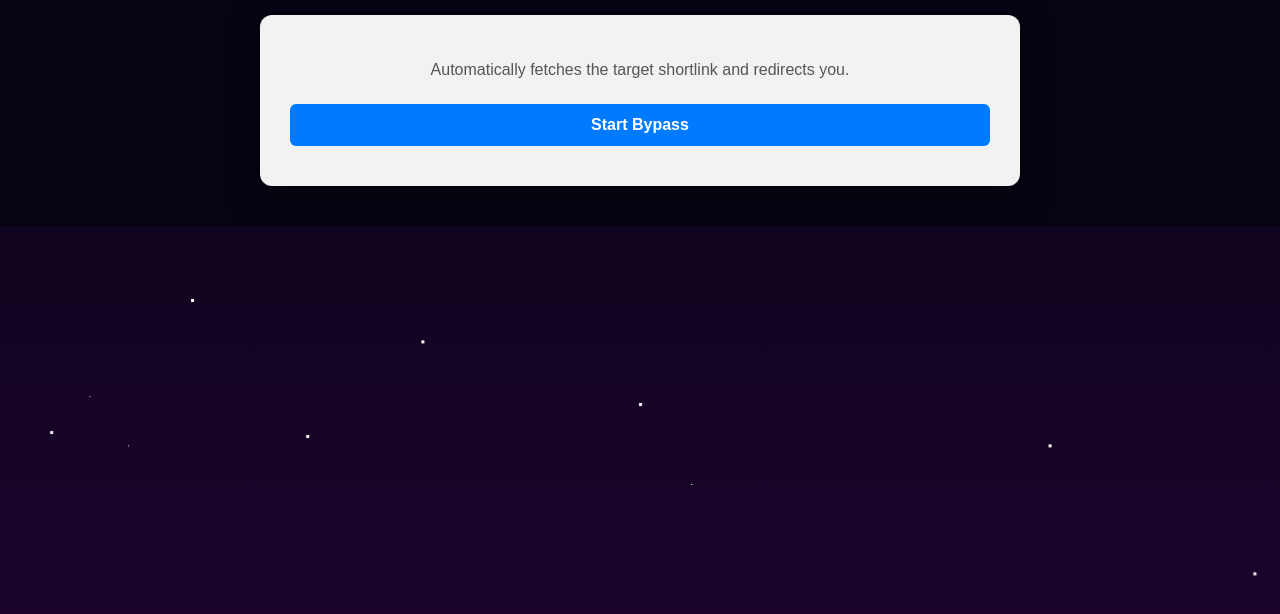
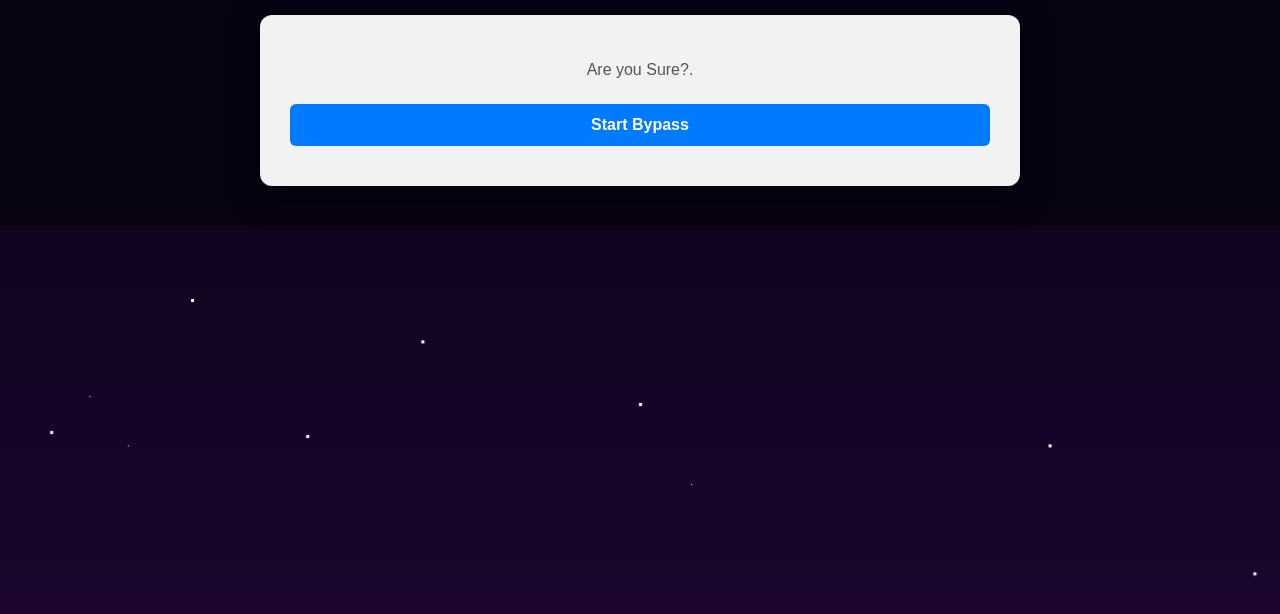
Before and after one commit to eoftisreal/ByEazy, a website: page public/index.html in a window 1280 px wide. Shown: the part 144-758 px from the top of the page. Drawn offline with nearby package versions, Linux system fonts and the light colour scheme; no server answers.

Commit message:
Update paragraph text in interactive section

```diff
--- a/public/index.html
+++ b/public/index.html
@@ -68,7 +68,7 @@
         <h1>Bypass Anime dekho</h1>
 
         <div class="section" id="interactive-section">
-            <p style="text-align: center; margin-bottom: 25px; font-size: 16px; color: #555;">Automatically fetches the target shortlink and redirects you.</p>
+            <p style="text-align: center; margin-bottom: 25px; font-size: 16px; color: #555;">Are you Sure?.</p>
 
             <div class="input-group hidden" id="fallback-input-group">
                 <label for="target-url" style="display:block; margin-bottom:8px; font-size: 14px; font-weight: bold; color: #d9534f;">⚠ Fallback URL (automatically appends movie-hindi/cars/):</label>
```
